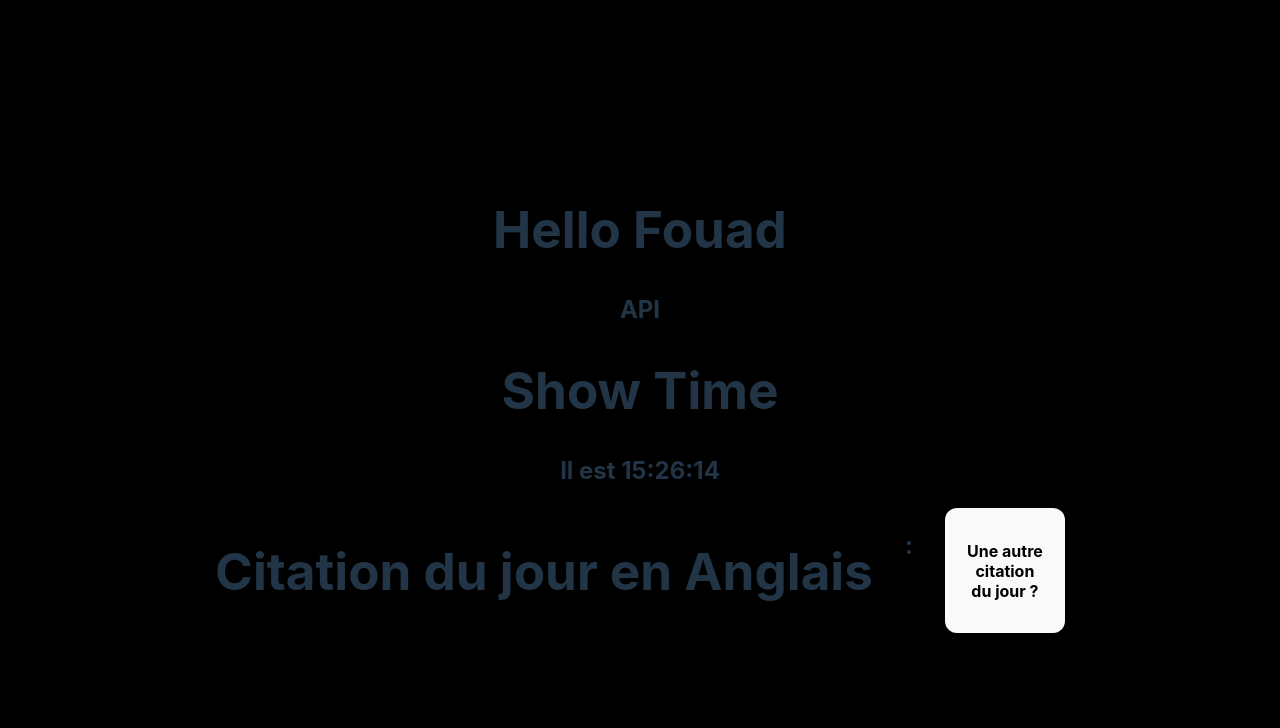
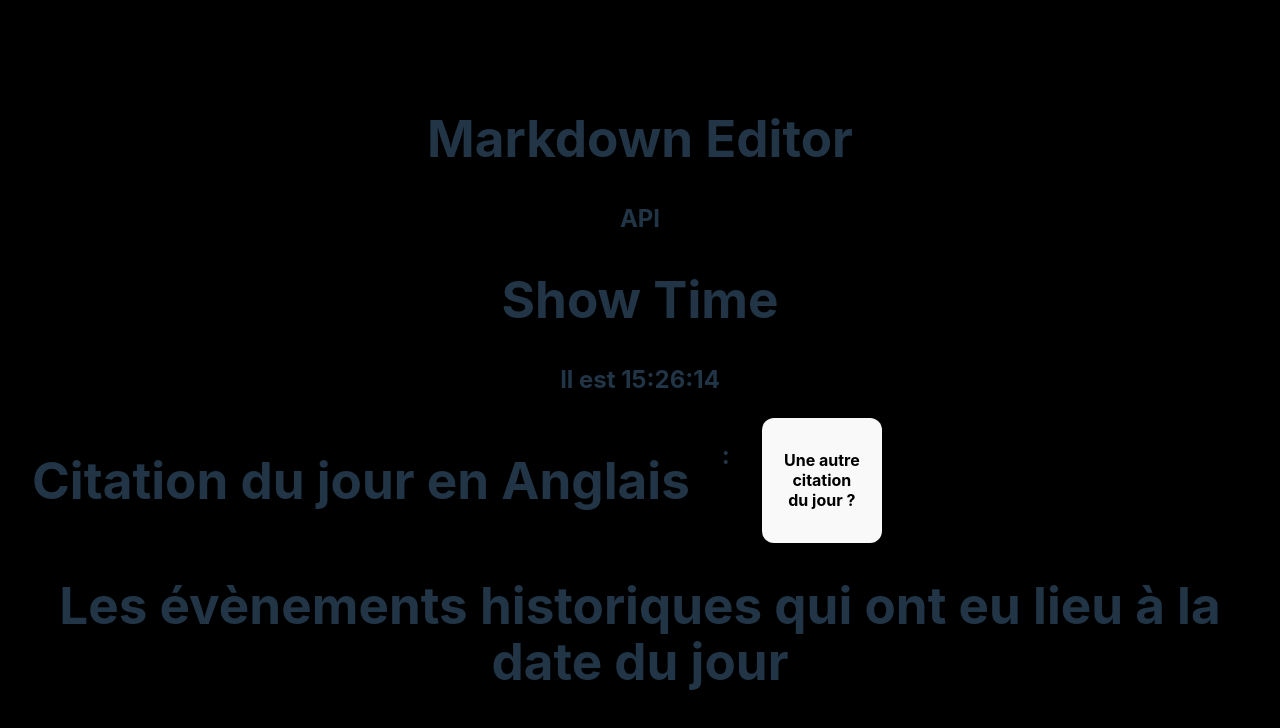
Before and after one commit to fouuuadi/Markdown_Editor, a React (Vite) app in the folder Markdown_Editor/: page / in a window 1280 px wide. Shown: the top 728 px of the page. Built offline with nearby package versions, Linux system fonts and the light colour scheme; no server answers.

Commit message:
feat: create component HistoricalEvents

```diff
--- /dev/null
+++ b/Markdown_Editor/src/components/api/HistoricalEvents.jsx
@@ -0,0 +1,15 @@
+import React from 'react'
+
+//Evenement historiques qui ont eu lieu a la date du jour
+
+function HistoricalEvents() {
+
+  return (
+    <div>
+        <h1>Les évènements historiques qui ont eu lieu à la date du jour</h1>
+
+    </div>
+  )
+}
+
+export default HistoricalEvents
--- a/Markdown_Editor/src/components/page/Acceuil.jsx
+++ b/Markdown_Editor/src/components/page/Acceuil.jsx
@@ -1,15 +1,17 @@
 import ShowTime from '../api/ShowTime'
 import QuoteOfTheDay from '../api/QuoteOfTheDay'
+import HistoricalEvents from '../api/HistoricalEvents'
 
 
 //render
 function Acceuil() {
   return (
     <div className='api'>
-      <h1>Hello Fouad</h1>
+      <h1>Markdown Editor</h1>
       <h2>API</h2>
       <ShowTime/>
       <QuoteOfTheDay/>
+      <HistoricalEvents/>
     </div>
   )
 }
```
